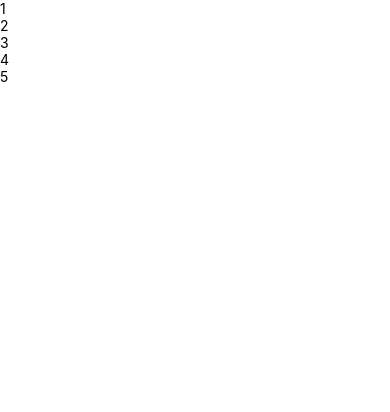
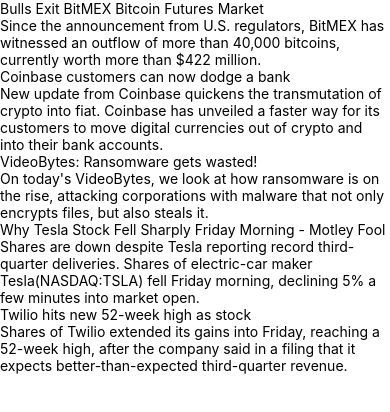
Before and after one commit to burakcihan61/react-native-beginning, a React Native app: screen / in a window 390 px wide. Shown: the top 412 px of the page. Built offline with nearby package versions, Linux system fonts and the light colour scheme.

Commit message:
news card

```diff
--- a/src/App.tsx
+++ b/src/App.tsx
@@ -1,13 +1,15 @@
 import React from 'react';
 import {FlatList, SafeAreaView, StyleSheet, Text, View} from 'react-native';
+import news_data from './news_data.json';
+import NewsCard from './components/NewsCard';
 
 const App: React.FC = () => {
   return (
     <SafeAreaView>
       <View>
         <FlatList
-          data={[1, 2, 3, 4, 5]}
-          renderItem={data => <Text>{data.item}</Text>}
+          data={news_data}
+          renderItem={({item}) => <NewsCard news={item} />}
         />
       </View>
     </SafeAreaView>
--- /dev/null
+++ b/src/components/NewsCard/NewsCard.style.js
@@ -0,0 +1,8 @@
+import {StyleSheet} from 'react-native';
+
+export default StyleSheet.create({
+  container: {},
+  image: {},
+  title: {},
+  description: {},
+});
--- /dev/null
+++ b/src/components/NewsCard/NewsCard.tsx
@@ -0,0 +1,16 @@
+import React from 'react';
+import {View, Text, Image} from 'react-native';
+import styles from './NewsCard.style';
+
+const NewsCard = props => {
+  const {news} = props;
+  return (
+    <View style={styles.container}>
+      <Image style={styles.image} />
+      <Text style={styles.title}>{news.title}</Text>
+      <Text style={styles.description}>{news.description}</Text>
+    </View>
+  );
+};
+
+export default NewsCard;
--- /dev/null
+++ b/src/components/NewsCard/index.tsx
@@ -0,0 +1 @@
+export {default} from './NewsCard';
```
